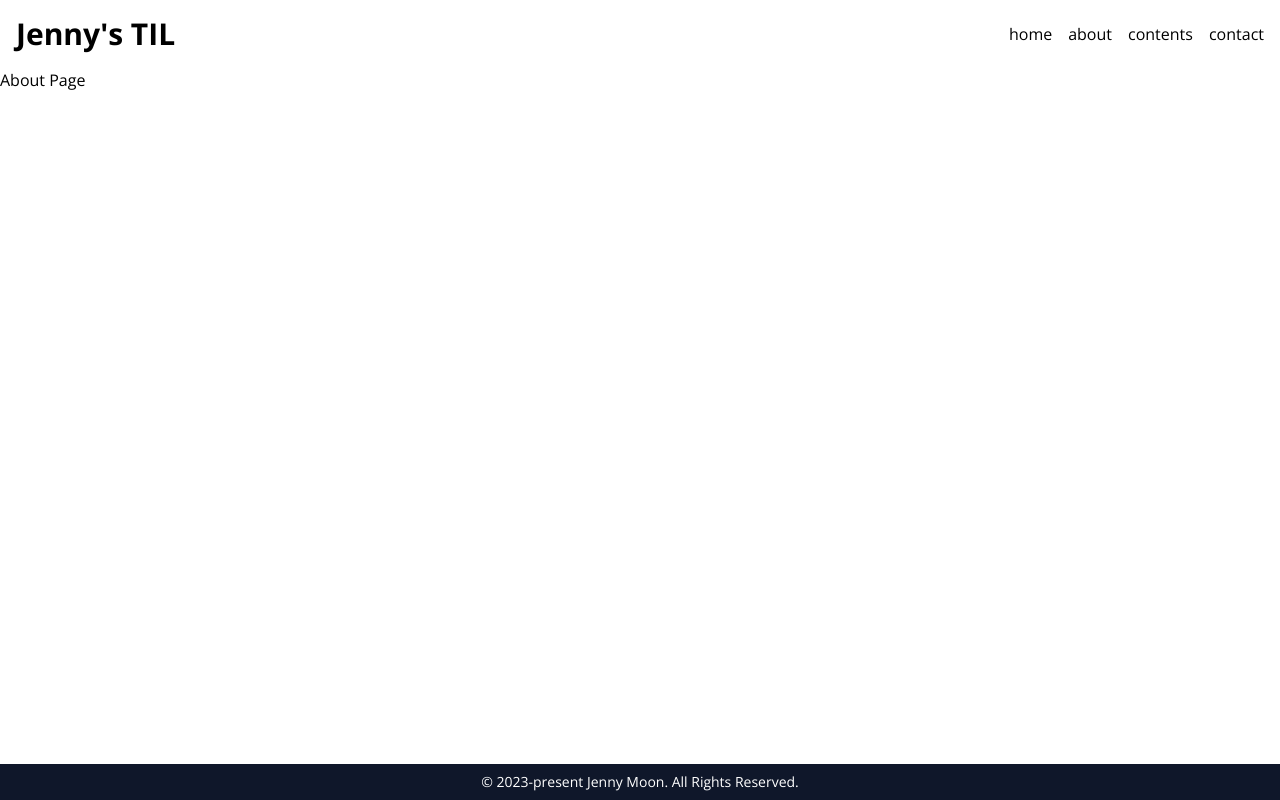
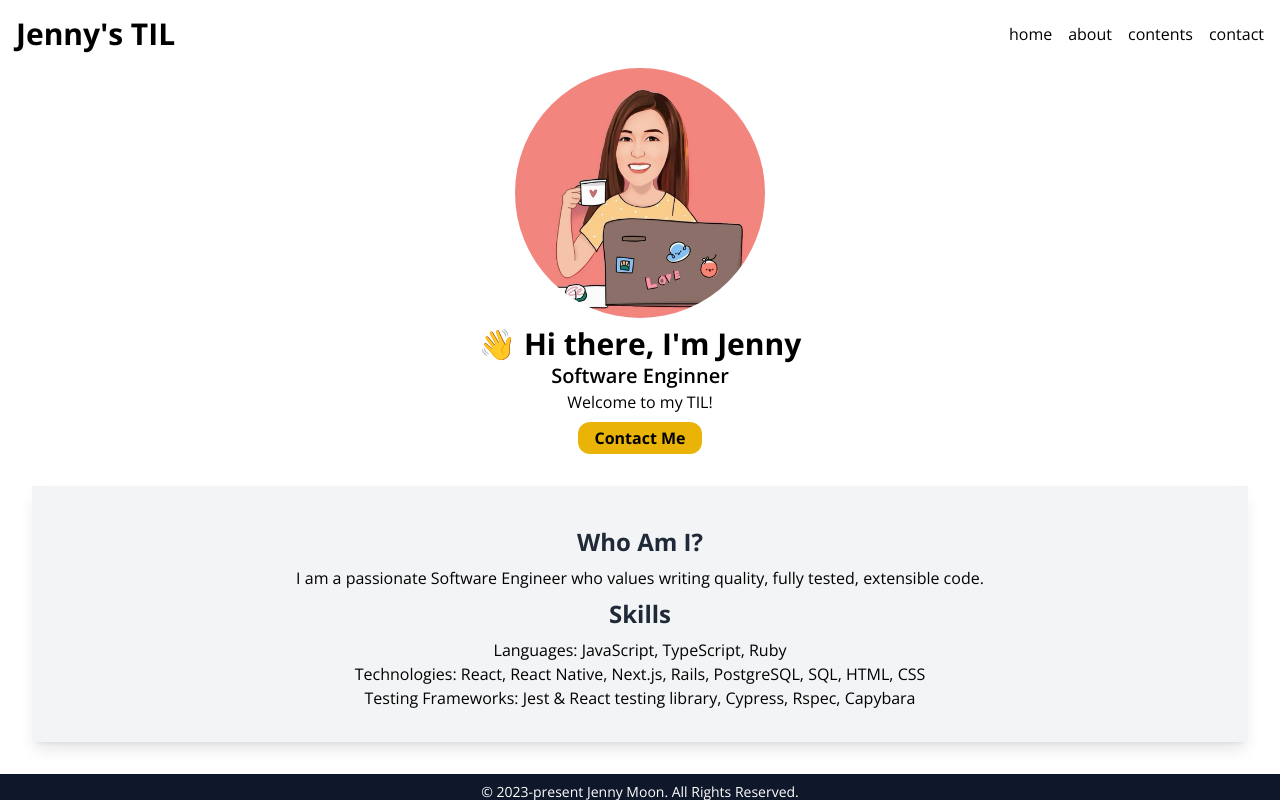
Before and after one commit to jen0828/my-til, a Next.js app: page /about in a window 1280 px wide. Built offline with nearby package versions, Linux system fonts and the light colour scheme.

Commit message:
Add about page

```diff
--- a/src/app/about/page.tsx
+++ b/src/app/about/page.tsx
@@ -1,3 +1,26 @@
+import Profile from '@/components/Profile';
+
+const TITLE_CLASS = 'text-2xl font-bold text-gray-800 my-2';
 export default function AboutPage() {
-  return <p>About Page</p>;
+  return (
+    <>
+      <Profile />
+      <section className="bg-gray-100 shadow-lg p-8 m-8 text-center">
+        <h2 className={TITLE_CLASS}>Who Am I?</h2>
+        <p>
+          I am a passionate Software Engineer who values writing quality, fully
+          tested, extensible code. <br />
+        </p>
+        <h2 className={TITLE_CLASS}>Skills</h2>
+        <p>
+          Languages: JavaScript, TypeScript, Ruby
+          <br />
+          Technologies: React, React Native, Next.js, Rails, PostgreSQL, SQL,
+          HTML, CSS <br />
+          Testing Frameworks: Jest & React testing library, Cypress, Rspec,
+          Capybara
+        </p>
+      </section>
+    </>
+  );
 }
```
